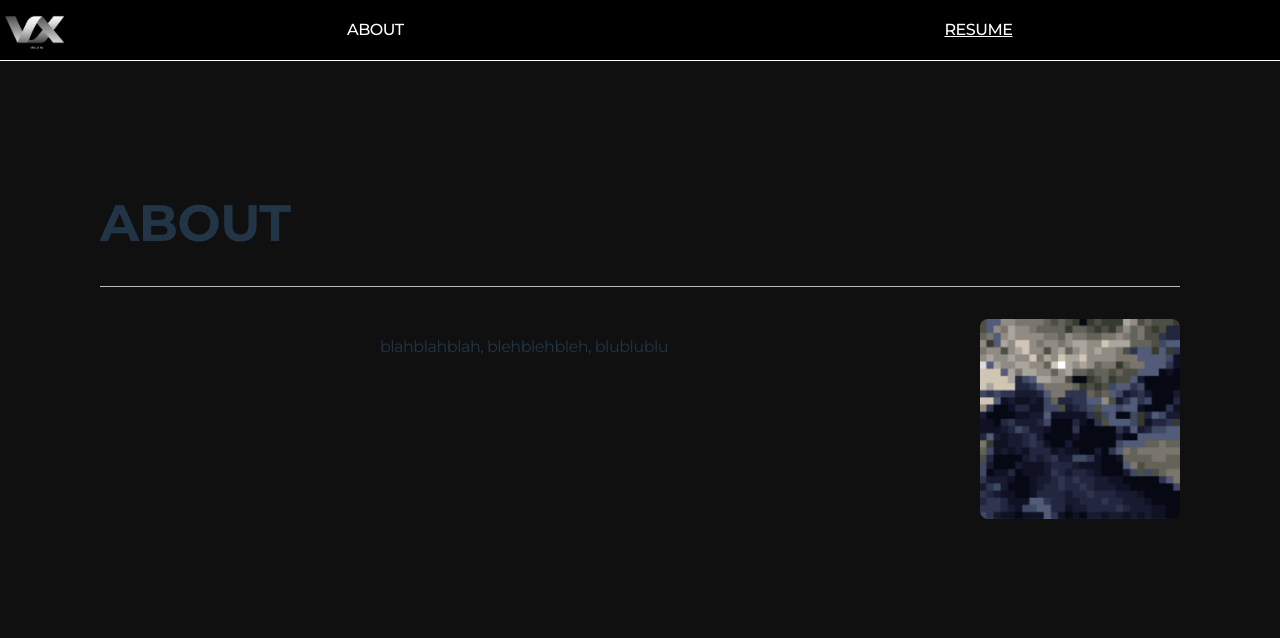
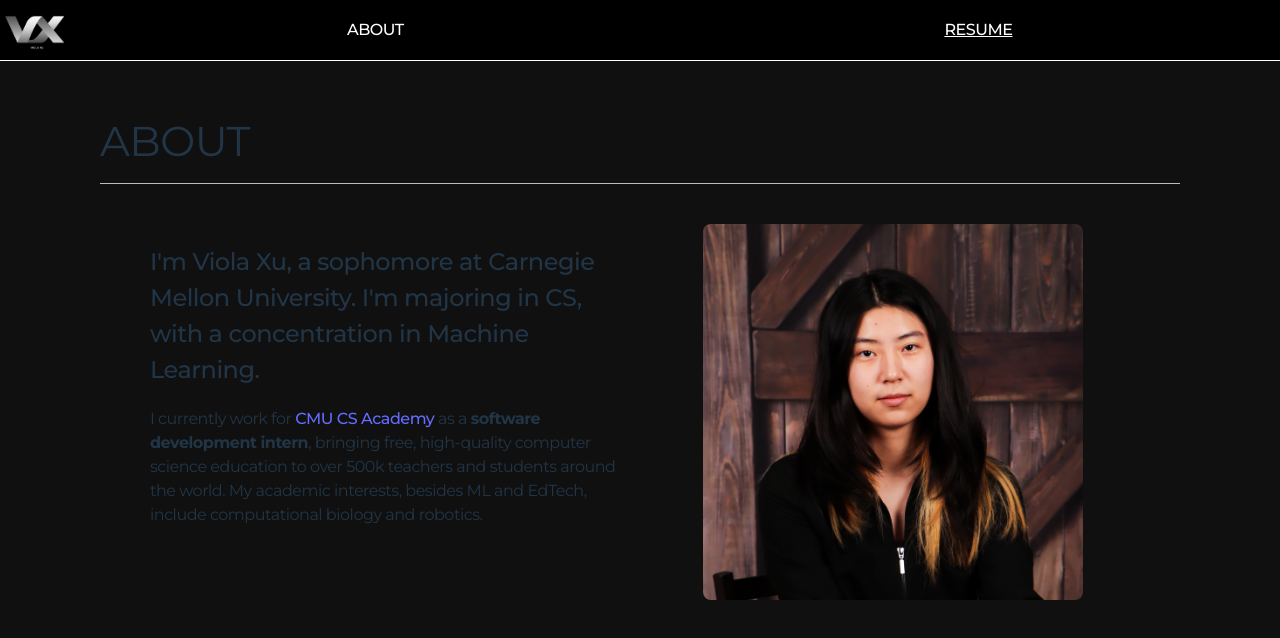
Before and after one commit to vixu8/vixu8.github.io, a React (Vite) app: page /about in a window 1280 px wide. Shown: the top 638 px of the page. Built offline with nearby package versions, Linux system fonts and the light colour scheme.

Commit message:
About page content

```diff
--- a/src/About.jsx
+++ b/src/About.jsx
@@ -1,31 +1,42 @@
-import './App.scss'
-import React from 'react'
-import asia from './assets/asia2.png'
-
+import "./App.scss";
+import "./About.scss";
+import React from "react";
+import vxu from "./assets/VXu.JPG";
 
 class About extends React.Component {
-  render () {
-    return  <div style={{padding: '100px'}}>
-        <h1 style={{textAlign: 'left'}}>ABOUT</h1>
+  render() {
+    return (
+      <div className="section">
+        <h1 className="section-title">ABOUT</h1>
+
         <hr />
-        <div style={{ display: 'flex', alignItems: 'flex-start', marginTop: '2rem' }}>
-            <div style={{ flex: 1, paddingRight: '2rem' }}>
-                <p>
-                    blahblahblah, blehblehbleh, blublublu
-                </p>
-            </div>
-            <div style={{ flex: '0 0 200px' }}>
-                <img
-                    src={asia}
-                    alt="About me"
-                    style={{ width: '200px', borderRadius: '8px' }}
-                />
-            </div>
+
+        <div className="about-section">
+          <div className="text">
+            <h2 className="big-text">
+              I'm Viola Xu, a sophomore at Carnegie Mellon University.
+              I'm majoring in CS, with a concentration in Machine
+              Learning.
+            </h2>
+            <p className="small-text">
+              I currently work for{" "}
+              <a href="https://academy.cs.cmu.edu/about">CMU CS Academy</a> as a{" "}
+              <b>software development intern</b>, bringing free, high-quality
+              computer science education to over 500k teachers and students
+              around the world. My academic interests, besides ML and EdTech,
+              include computational biology and robotics.
+              {/* In my free time, I crochet and play guitar. Check out some of my work <a link="https://youtube.com">here</a>! */}
+            </p>
+          </div>
+          <div className="image-div">
+            <img src={vxu} alt="me!" className="image" />
+          </div>
         </div>
 
-    {/* <Footer /> */}
-  </div>
+        {/* <Footer /> */}
+      </div>
+    );
   }
 }
 
-export default About
+export default About;
--- /dev/null
+++ b/src/About.scss
@@ -0,0 +1,27 @@
+.about-section {
+  display: flex;
+  margin: 2rem 50px;
+
+  .text {
+    flex: 1;
+    padding-right: 2rem;
+    text-align: left;
+
+    .big-text {
+       font-weight: 500;
+       font-size: 24px;
+    }
+
+    .small-text {
+        font-size: 16px;
+    }
+  }
+
+  .image-div {
+    flex: 1;
+    .image {
+      width: 80%;
+      border-radius: 8px;
+    }
+  }
+}
--- a/src/Home.jsx
+++ b/src/Home.jsx
@@ -31,7 +31,7 @@ class Home extends React.Component {
               href={link}
               target="_blank"
               rel="noopener noreferrer"
-              className="link"
+              className="popout-link"
             >
               <img src={popoutArrow} alt={"View Project Page"} />
             </a>
--- a/src/Home.scss
+++ b/src/Home.scss
@@ -11,7 +11,6 @@
     text-align: center;
 
     .recent-projects-footer-link {
-      color: #fff;
       font-weight: bold;
       text-decoration: underline;
     }
@@ -75,8 +74,7 @@
       border-radius: 8px;
     }
 
-    .link {
-      color: #007bff;
+    .popout-link {
       position: absolute;
       padding: 10px;
     }
```
Also changed, not shown: src/assets/VXu.JPG (added).
